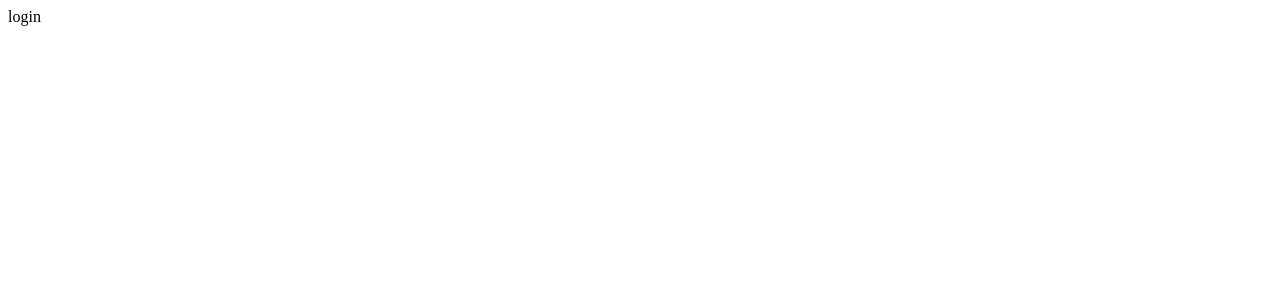
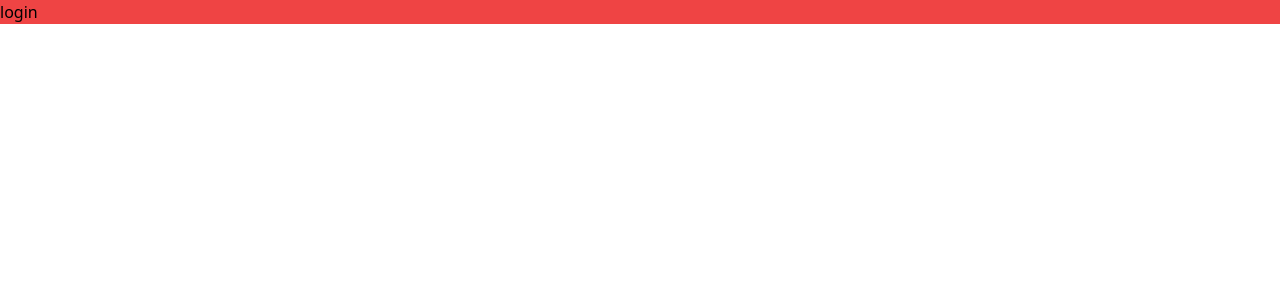
Before and after one commit to coadtan/beta-revenue, a React (Vite) app: page / in a window 1280 px wide. Shown: the top 300 px of the page. Built offline with nearby package versions, Linux system fonts and the light colour scheme.

Commit message:
Setup TailwindCSS

```diff
--- a/package.json
+++ b/package.json
@@ -16,6 +16,9 @@
     "@types/react": "^18.0.17",
     "@types/react-dom": "^18.0.6",
     "@vitejs/plugin-react": "^2.1.0",
+    "autoprefixer": "^10.4.13",
+    "postcss": "^8.4.18",
+    "tailwindcss": "^3.2.1",
     "typescript": "^4.6.4",
     "vite": "^3.1.0"
   }
--- /dev/null
+++ b/postcss.config.cjs
@@ -0,0 +1,6 @@
+module.exports = {
+  plugins: {
+    tailwindcss: {},
+    autoprefixer: {},
+  },
+}
--- /dev/null
+++ b/src/index.css
@@ -0,0 +1,3 @@
+@tailwind base;
+@tailwind components;
+@tailwind utilities;
--- a/src/main.tsx
+++ b/src/main.tsx
@@ -1,6 +1,7 @@
 import React from 'react'
 import ReactDOM from 'react-dom/client'
 import App from './App'
+import './index.css'
 
 ReactDOM.createRoot(document.getElementById('root') as HTMLElement).render(
   <React.StrictMode>
--- a/src/pages/LoginPage.tsx
+++ b/src/pages/LoginPage.tsx
@@ -2,7 +2,7 @@
 function LoginPage() {
   return (
     <>
-      <div>
+      <div className="bg-red-500">
        login
       </div>
     </>
--- /dev/null
+++ b/tailwind.config.cjs
@@ -0,0 +1,11 @@
+/** @type {import('tailwindcss').Config} */
+module.exports = {
+  content: [
+    "./index.html",
+    "./src/**/*.{js,ts,jsx,tsx}",
+  ],
+  theme: {
+    extend: {},
+  },
+  plugins: [],
+}
```
Also changed, not shown: 1 other file (tests, documents, lock files or other folders).
